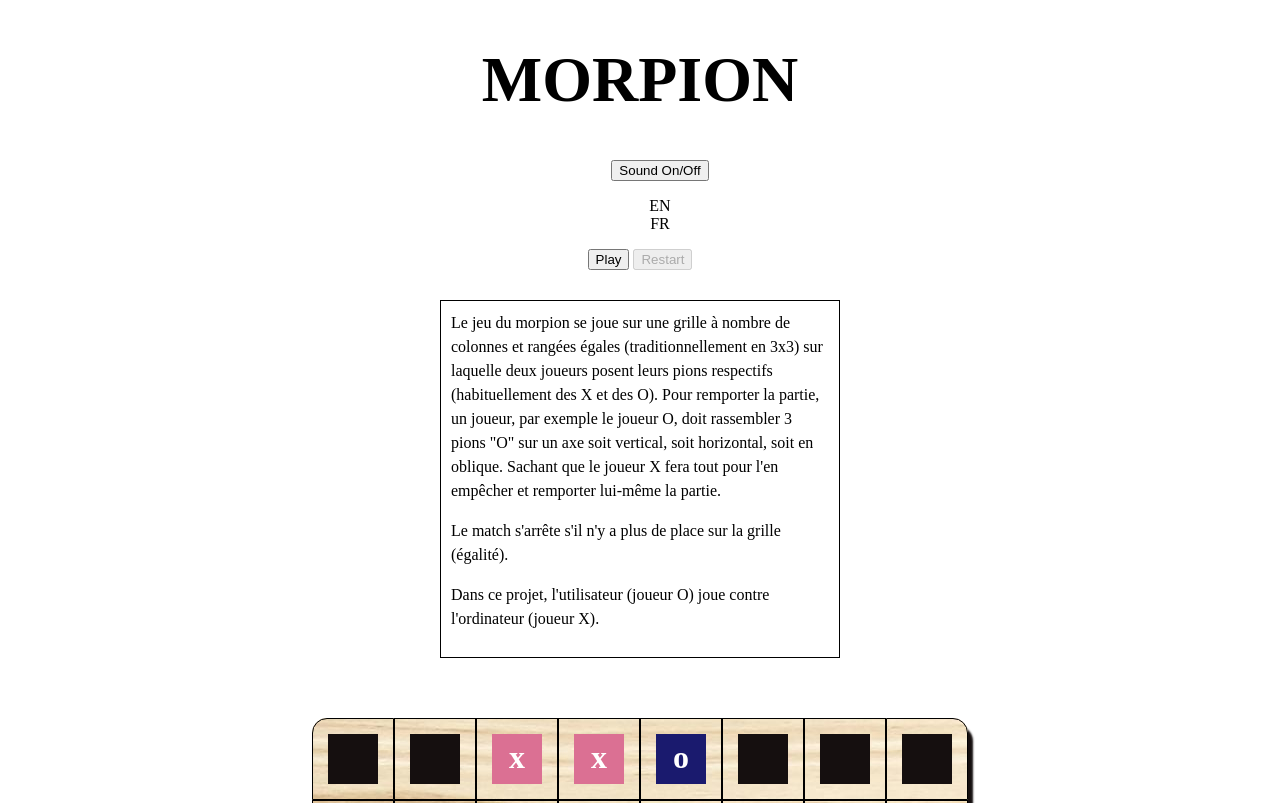
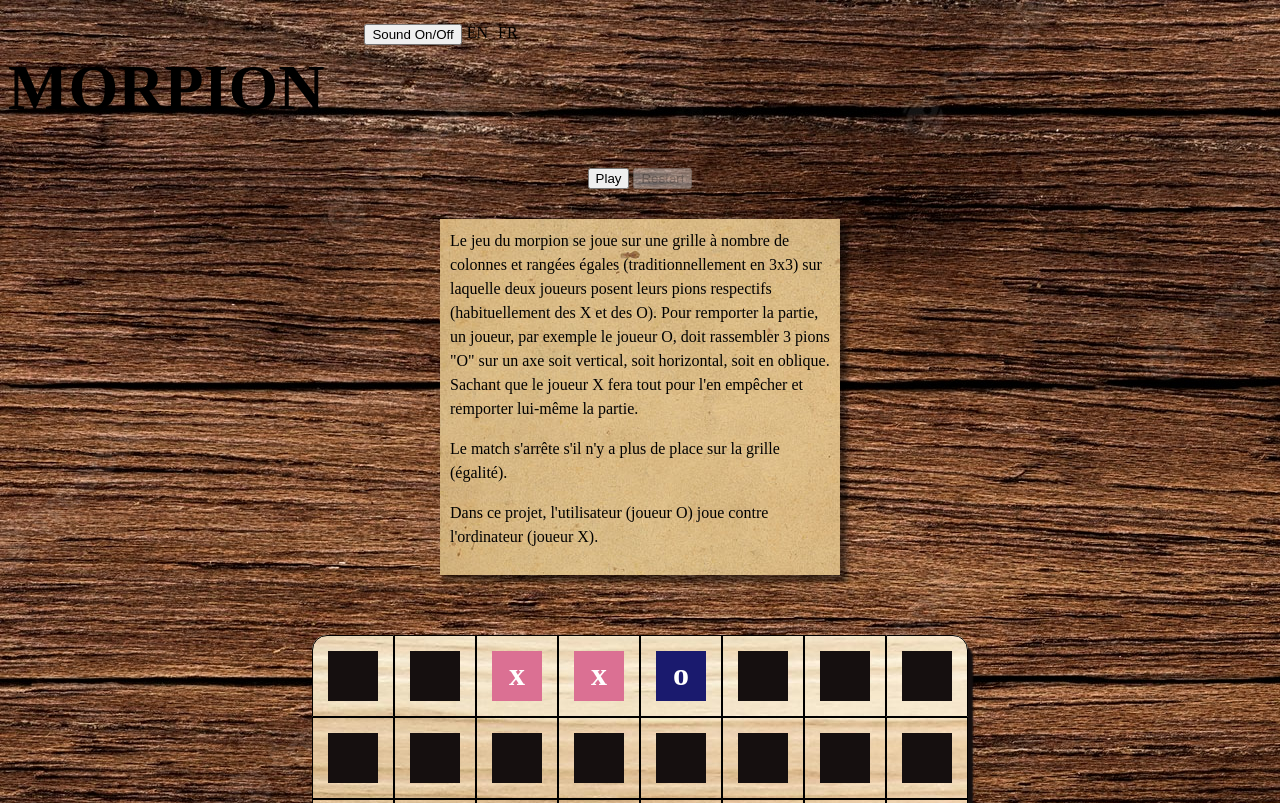
Before and after one commit to myralt/Morpion, a plain HTML site: page public/index.html in a window 1280 px wide. Shown: the top 803 px of the page. Drawn offline with Linux system fonts and the light colour scheme.

Commit message:
All textures

```diff
--- a/public/index.html
+++ b/public/index.html
@@ -9,14 +9,15 @@
   </head>
   <body>
     <header>
+      <div class="flex-container">
         <h1>Morpion</h1>
         <nav>
-        <ul id="sound-control">
+          <ul class="flex-container">
+            <div id="sound-control">
               <li>
                 <button>Sound On/Off</button>
               </li>
-        </ul>
-        <ul id="change-language">
+            </div>
             <li>
               <a href="#">EN</a>
             </li>
@@ -25,6 +26,7 @@
             </li>
           </ul>
         </nav>
+      </div>
       <button id="play">Play</button>
       <button id="restart" disabled>Restart</button>
     </header>
--- a/public/morpion.css
+++ b/public/morpion.css
@@ -10,16 +10,21 @@ img {
   max-width: 100%;
 }
 
+body {
+  background-image: url("./table-texture.jpg");
+  background-repeat: no-repeat;
+}
+
 header {
   text-align: center;
 }
 
-header > h1 {
+header h1 {
   text-transform: uppercase;
   font-size: 4rem;
 }
 
-ul, ol, menu {
+ul, ol {
   list-style: none;
 }
 
@@ -35,7 +40,9 @@ section#instructions {
 }
 
 section#instructions > div {
-  border: 1px black solid;
+  background-image: url("./paper-texture.jpg");
+  background-repeat: no-repeat;
+  box-shadow: 5px 5px 5px 2px rgba(0, 0, 0, 0.532);
   width: 400px;
   padding: 10px;
   margin: auto;
@@ -112,3 +119,7 @@ td > div {
   font-size: 2em;
   text-align: center;
 }
+
+.flex-container {
+  display: flex;
+}
```
Also changed, not shown: public/paper-texture.jpg (added), public/table-texture.jpg (added). Lines whose indentation alone changed are shown as unchanged.
